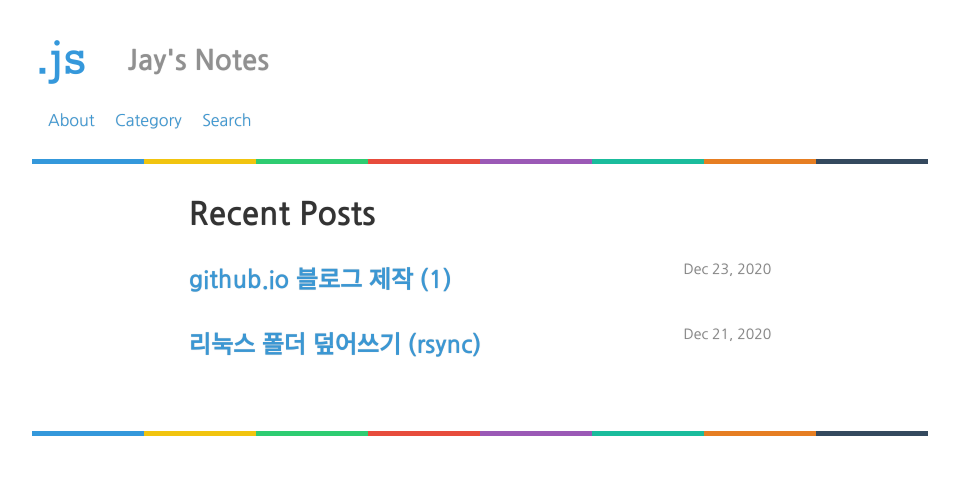
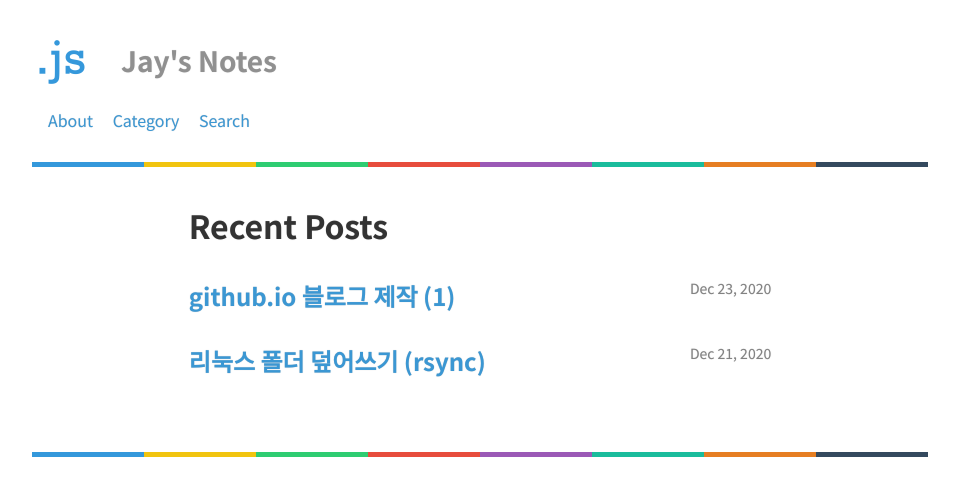
Before and after one commit to Clarit7/clarit7.github.io, a Jekyll site: the page built from index.html, in a window 1280 px wide. Shown: the top 496 px of the page, without its empty margins (160-1119 px from the left). Built offline with Jekyll 4.4.1, drawn with Linux system fonts in a browser that asks for light colours; some web fonts are replaced.

Commit message:
Update _base.scss

```diff
--- a/_sass/_base.scss
+++ b/_sass/_base.scss
@@ -1,5 +1,5 @@
-@import url(https://fonts.googleapis.com/earlyaccess/nanumgothiccoding.css);//google web font added
-@import url(//fonts.googleapis.com/earlyaccess/nanumgothic.css);
+@import url(https://fonts.googleapis.com/earlyaccess/nanumgothiccoding.css);
+@import url(//fonts.googleapis.com/earlyaccess/notosanskr.css);
 
 /**
  * Reset some basic elements
@@ -17,7 +17,7 @@ dl, dd, ol, ul, figure {
  * Basic styling
  */
 body {
-    font-family: 'Nanum Gothic', serif;
+    font-family: 'Noto Sans KR', serif;
     color: $text-color;
     background-color: transparent;
     text-rendering: optimizeLegibility;
```
